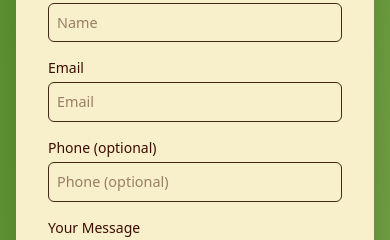
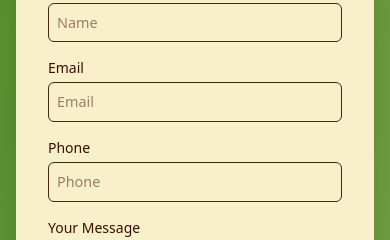
Before and after one commit to promptermax/bedrock, a React (Vite) app: page / in a window 390 px wide. Shown: the part 4780-5020 px from the top of the page. Built offline with nearby package versions, Linux system fonts and the light colour scheme; a web font is replaced by a local one.

Commit message:
Updated contact and quote forms to make phone number input required and adjusted labels for clarity.

```diff
--- a/src/components/ContactForm.jsx
+++ b/src/components/ContactForm.jsx
@@ -41,12 +41,13 @@ const ContactForm = () => {
             />
           </div>
           <div>
-            <label htmlFor="contact-phone" className="block text-sm font-medium text-card-foreground mb-1">Phone (optional)</label>
+            <label htmlFor="contact-phone" className="block text-sm font-medium text-card-foreground mb-1">Phone</label>
             <input
               id="contact-phone"
               type="tel"
               name="user_phone"
-              placeholder="Phone (optional)"
+              placeholder="Phone"
+              required
               className="w-full border border-border bg-background text-foreground p-2 rounded"
             />
           </div>
--- a/src/components/GetAQuoteForm.jsx
+++ b/src/components/GetAQuoteForm.jsx
@@ -61,7 +61,7 @@ const GetAQuoteForm = () => {
                     errors={state.errors}
                   />
                 </div>
-                <input type="tel" name="user_phone" placeholder="Your Phone Number" className="w-full border border-border bg-background text-foreground p-3 rounded-md focus:ring-2 focus:ring-primary" />
+                <input type="tel" name="user_phone" placeholder="Your Phone Number" required className="w-full border border-border bg-background text-foreground p-3 rounded-md focus:ring-2 focus:ring-primary" />
 
                 <select name="power_package" value={powerPackage} onChange={handlePowerChange} required className="w-full border border-border bg-background text-foreground p-3 rounded-md focus:ring-2 focus:ring-primary">
                   <option value="">Select a Package*</option>
```
